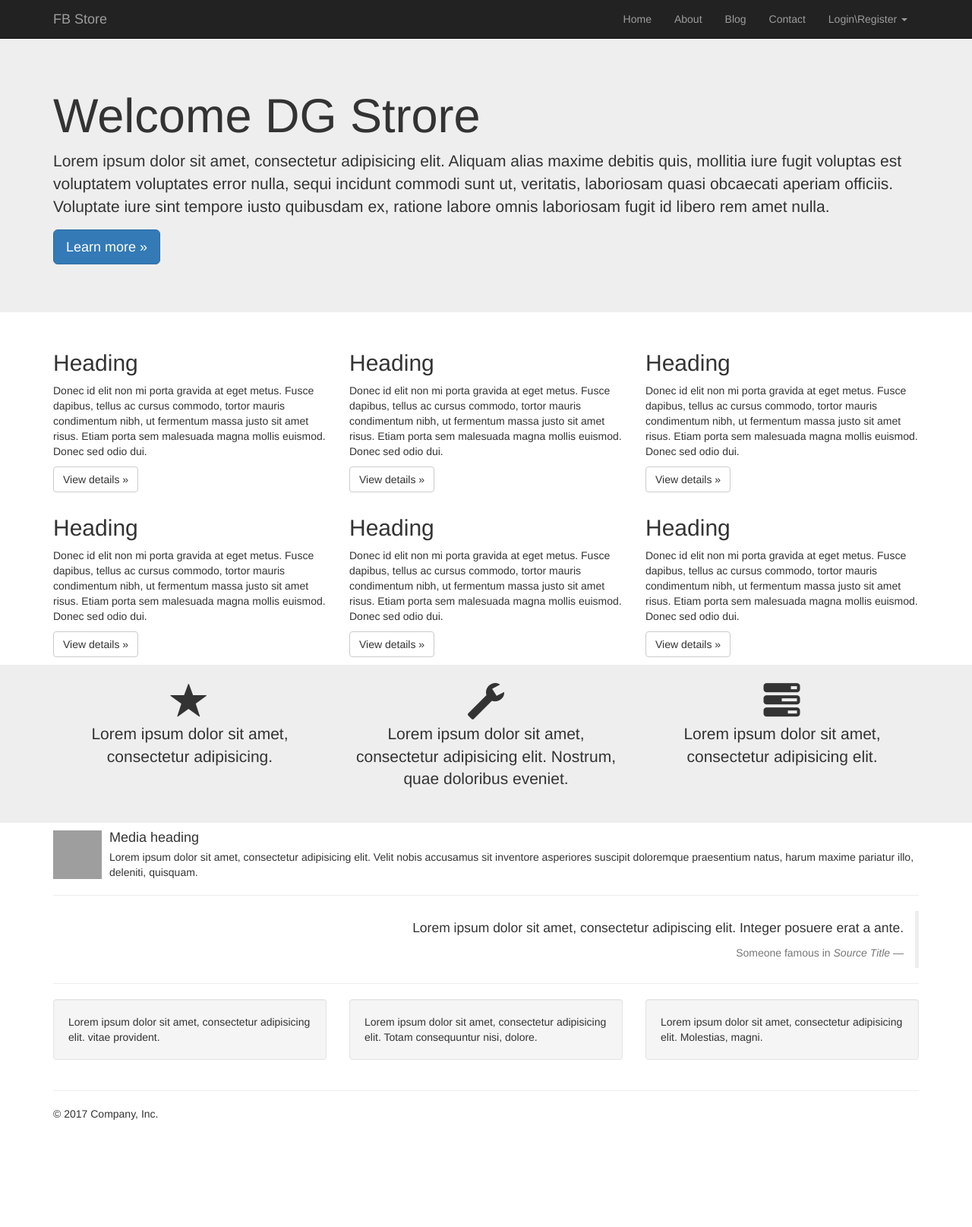
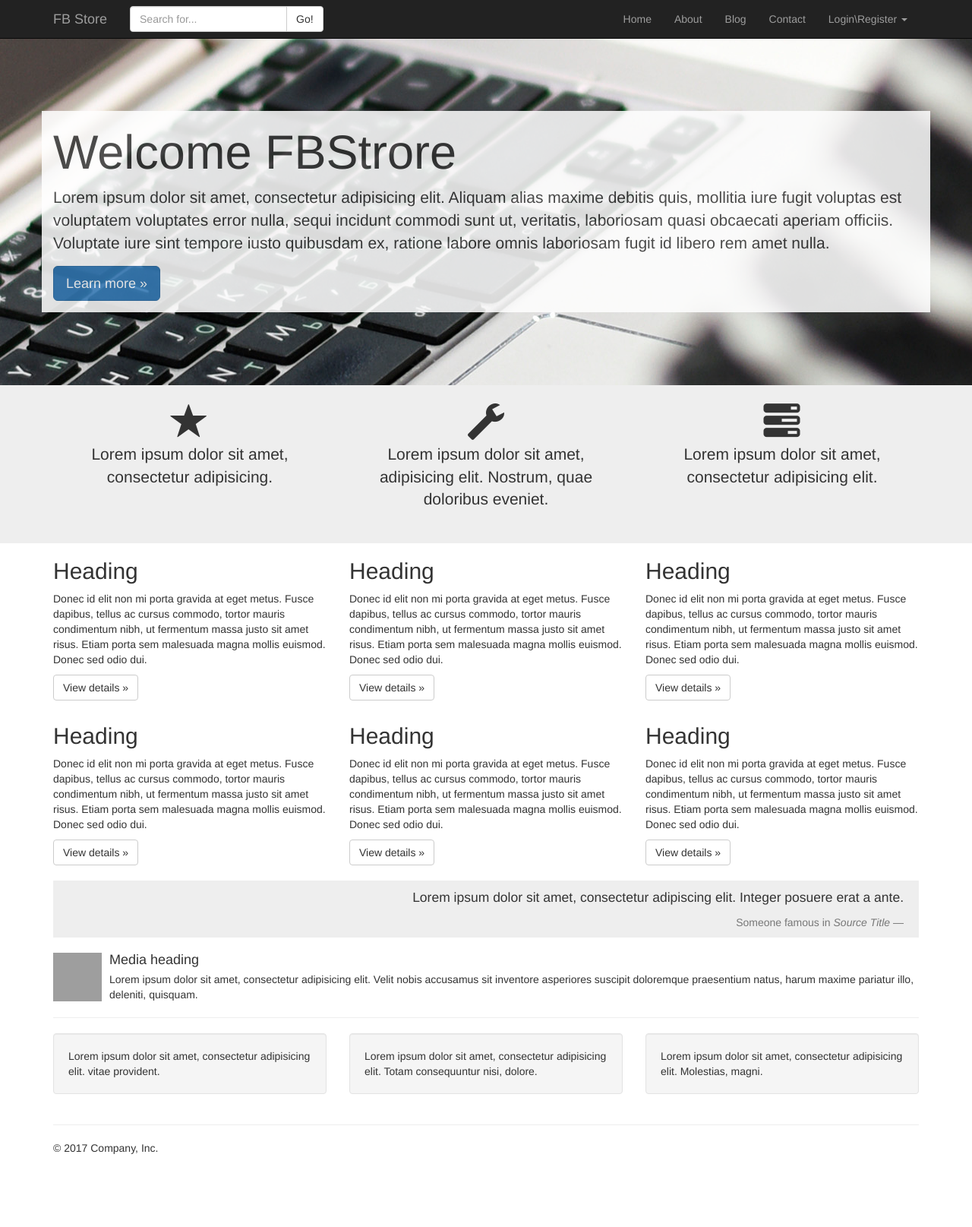
Before and after one commit to digvijaybhakuni/python-playground, a Flask app: page / in a window 1280 px wide. Shown: the whole page at 76% size. Before the commit the page ends 1474 px from the top, so only its background shows below. Run offline with Flask 2, Linux system fonts and the light colour scheme; some libraries are stand-ins or nearby versions; grey boxes are pictures that could not be loaded.

Commit message:
some ui updates and serach in menu

```diff
--- a/flask-app/src/app.py
+++ b/flask-app/src/app.py
@@ -97,13 +97,13 @@ def contact():
         cur = mysql.connection.cursor()
 
         # Insert Data
-        res = cur.execute("INSERT INTO contacts(id, name, company, email, note) values(null, %s, %s, %s, %s)", (name, company, email, notes))
+        cur.execute("INSERT INTO contacts(id, name, company, email, note) values(null, %s, %s, %s, %s)", (name, company, email, notes))
 
         # Commit to DB
         mysql.connection.commit()
 
         flash("Thanks you submitting contact", "info")
-        contact_form = ContactForm(formdata=None)
+        return redirect(url_for("contact"))
     return render_template("contact.html", form=contact_form)
 
 # Add Route register
@@ -259,15 +259,23 @@ def delete_post(id):
 @app.route("/logout")
 @is_logged_in
 def logout():
+    # Method to log session out
     session.clear()
     flash("Logout Susscess", "info")
     return redirect(url_for("index"))
 
 
+@app.route("/search")
+def search():
+    return render_template("search.html")
 
-# Tests routes
+
+
+
+#Tests routes
 @app.route("/sample")
 def sample_data():
+    # Sample Methos
     return render_template("sample-data.html", sample_count = range(20))
 
 @app.route("/hello")
--- a/flask-app/src/static/css/style.css
+++ b/flask-app/src/static/css/style.css
@@ -6,6 +6,26 @@ body {
     margin-top: 50px;
     height: 100%;
 }
+
+
+.wrapper {
+    min-height: 100%;
+    height: auto !important;
+    height: 100%;
+    margin: 0 auto -155px; /* the bottom margin is the negative value of the footer's height */
+}
+
+footer.site-footer, .push {
+    height: 155px; /* .push must be the same height as .footer */
+}
+
+/* body {
+  position: relative;
+  margin: 0;
+  padding-bottom: 6rem;
+  min-height: 100%;
+  font-family: "Helvetica Neue", Arial, sans-serif;
+} */
 
 #dashboard a.btn.pull-right{
     margin-top: 20px;
@@ -40,3 +60,18 @@ body {
 .bg-eee{
     background-color: #eee;
 }
+
+#section-index > .jumbotron{
+    background-image: url("../img/jumbotron.jpeg");
+    background-repeat: no-repeat;
+    background-attachment: scroll;
+    background-position: 60% 60%;
+    padding: 96px 0;
+    margin: 0px;
+}
+
+
+#section-index > .jumbotron > .container{
+    background-color: #fff;
+    opacity: 0.85;
+}
--- a/flask-app/src/templates/about.html
+++ b/flask-app/src/templates/about.html
@@ -51,10 +51,7 @@
         </div>
 
         <div class="well well-lg">
-            <blockquote>
-                <p>Lorem ipsum dolor sit amet, consectetur adipiscing elit. Integer posuere erat a ante.</p>
-                <footer>Someone famous in <cite title="Source Title">Source Title</cite></footer>
-            </blockquote>
+            <p class="lead">Lorem ipsum dolor sit amet, consectetur adipisicing elit. Est, quisquam quos dolorem ullam sunt corrupti autem voluptas magni, quae optio asperiores hic ex nostrum.</p>
         </div>
     </div>
 </section>
--- a/flask-app/src/templates/contact.html
+++ b/flask-app/src/templates/contact.html
@@ -2,11 +2,11 @@
 <section id="contact-section">
     <div class="app-page-header">
         <div class="container">
-            <h4>Contact Form</h4>
+            <h4>Contact Us</h4>
         </div>
     </div>
     <div class="container">
-
+        <p class="lead">Lorem ipsum dolor sit amet, consectetur adipisicing elit. Quaerat eligendi nisi commodi iure facilis delectus doloremque! Enim odio quo officiis voluptate! Modi, reiciendis, ipsam cum ex labore excepturi voluptatem asperiores a corporis, eveniet tenetur. Nihil, blanditiis quibusdam magnam numquam distinctio ipsum ea aliquid reiciendis expedita suscipit eaque aspernatur praesentium cupiditate.</p>
         <div class="row">
             <div class="col-md-8">
                 {% from "includes/_formhelpers.html" import render_field %}
--- a/flask-app/src/templates/includes/_footer.html
+++ b/flask-app/src/templates/includes/_footer.html
@@ -1,4 +1,4 @@
-<footer>
+<footer class="site-footer">
     <div class="container">
         <hr>
         <p>© 2017 Company, Inc.</p>
--- a/flask-app/src/templates/includes/_jumbotron.html
+++ b/flask-app/src/templates/includes/_jumbotron.html
@@ -1,6 +1,6 @@
 <div class="jumbotron">
     <div class="container">
-        <h1>Welcome DG Strore</h1>
+        <h1>Welcome FBStrore</h1>
         <p>Lorem ipsum dolor sit amet, consectetur adipisicing elit. Aliquam alias maxime debitis quis, mollitia iure fugit voluptas est voluptatem voluptates error nulla, sequi incidunt commodi sunt ut, veritatis, laboriosam quasi obcaecati aperiam officiis. Voluptate iure sint tempore iusto quibusdam ex, ratione labore omnis laboriosam fugit id libero rem amet nulla.</p>
         <p><a class="btn btn-primary btn-lg" href="#" role="button">Learn more »</a></p>
     </div>
--- a/flask-app/src/templates/includes/_nav-bar.html
+++ b/flask-app/src/templates/includes/_nav-bar.html
@@ -1,8 +1,7 @@
 <nav class="navbar navbar-inverse navbar-fixed-top">
     <div class="container">
         <div class="navbar-header">
-            <button type="button" class="navbar-toggle collapsed" data-toggle="collapse" data-target="#nav-items"
-                    aria-expanded="false"
+            <button type="button" class="navbar-toggle collapsed" data-toggle="collapse" data-target="#nav-items" aria-expanded="false"
                 aria-controls="navbar">
                 <span class="sr-only">Toggle navigation</span>
                 <span class="icon-bar"></span>
@@ -10,9 +9,16 @@
                 <span class="icon-bar"></span>
             </button>
             <a class="navbar-brand" href="/">FB Store</a>
+
         </div>
-        <div id="nav-items" class="navbar-collapse collapse navbar-right">
-            <ul class="nav navbar-nav">
+
+        <form class="navbar-form navbar-left" action="/search" method="GET">
+            <div class="input-group">
+                <input type="text" name="q" class="form-control" placeholder="Search for...">
+                <span class="input-group-btn"><button class="btn btn-default" type="submit">Go!</button></span>
+            </div>
+        </form>
+        <ul id="nav-items" class="nav navbar-nav navbar-collapse collapse navbar-right">
             <li><a class="active" href="/">Home</a></li>
             <li><a href="/about">About</a></li>
             <li><a href="/blog">Blog</a></li>
@@ -22,8 +28,7 @@
             <li><a href="/logout">Logout</a></li>
             {% else %}
             <li class="dropdown">
-                    <a href="#" class="dropdown-toggle" data-toggle="dropdown" role="button" aria-haspopup="true"
-                       aria-expanded="false">Login\Register <span class="caret"></span></a>
+                <a href="#" class="dropdown-toggle" data-toggle="dropdown" role="button" aria-haspopup="true" aria-expanded="false">Login\Register <span class="caret"></span></a>
                 <ul class="dropdown-menu">
                     <li><a href="/login">Login</a></li>
                     <li><a href="/register">Register</a></li>
@@ -31,41 +36,6 @@
             </li>
             {% endif %}
         </ul>
-        </div>
 
     </div>
 </nav>
-
-<!-- <nav class="navbar navbar-default navbar-fixed-top">
-    <div class="container">
-        <div class="navbar-header">
-            <button type="button" class="navbar-toggle collapsed" data-toggle="collapse" data-target="#navbar" aria-expanded="false"
-                aria-controls="navbar">
-            <span class="sr-only">Toggle navigation</span>
-            <span class="icon-bar"></span>
-            <span class="icon-bar"></span>
-            <span class="icon-bar"></span>
-          </button>
-            <a class="navbar-brand" href="#">Bootstrap theme</a>
-        </div>
-        <div id="navbar" class="navbar-collapse collapse">
-            <ul class="nav navbar-nav">
-                <li class="active"><a href="#">Home</a></li>
-                <li><a href="#about">About</a></li>
-                <li><a href="#contact">Contact</a></li>
-                <li class="dropdown">
-                    <a href="#" class="dropdown-toggle" data-toggle="dropdown" role="button" aria-haspopup="true" aria-expanded="false">Dropdown <span class="caret"></span></a>
-                    <ul class="dropdown-menu">
-                        <li><a href="#">Action</a></li>
-                        <li><a href="#">Another action</a></li>
-                        <li><a href="#">Something else here</a></li>
-                        <li role="separator" class="divider"></li>
-                        <li class="dropdown-header">Nav header</li>
-                        <li><a href="#">Separated link</a></li>
-                        <li><a href="#">One more separated link</a></li>
-                    </ul>
-                </li>
-            </ul>
-        </div>
-    </div>
-</nav> -->
--- a/flask-app/src/templates/includes/_post_form.html
+++ b/flask-app/src/templates/includes/_post_form.html
@@ -8,4 +8,5 @@
     </div>
     {{form.id}}
     <input type="submit" class="btn btn-primary" value="Submit">
+    <a href="/dashboard" class="btn btn-link">Cancel</a>
 </form>
--- a/flask-app/src/templates/index.html
+++ b/flask-app/src/templates/index.html
@@ -1,7 +1,27 @@
 {% extends 'layout/base_layout.html' %} {% block content %}
-<section>
+<section id="section-index">
     {% include 'includes/_jumbotron.html'%}
 </section>
+
+<section id="section-ribbon" class="bg-eee">
+    <div class="container">
+        <div class="row">
+            <div class="col-md-4 text-center">
+                <span class="glyphicon glyphicon-star" aria-hidden="true"></span>
+                <p class="lead">Lorem ipsum dolor sit amet, consectetur adipisicing.</p>
+            </div>
+            <div class="col-md-4 text-center">
+                <span class="glyphicon glyphicon-wrench" aria-hidden="true"></span>
+                <p class="lead">Lorem ipsum dolor sit amet, adipisicing elit. Nostrum, quae doloribus eveniet.</p>
+            </div>
+            <div class="col-md-4 text-center">
+                <span class="glyphicon glyphicon-tasks" aria-hidden="true"></span>
+                <p class="lead">Lorem ipsum dolor sit amet, consectetur adipisicing elit.</p>
+            </div>
+        </div>
+    </div>
+</section>
+
 <section class="hilighted-items">
     <div class="container">
         <div class="row">
@@ -18,27 +38,16 @@
     </div>
 </section>
 
-<section id="section-ribbon" class="bg-eee">
-    <div class="container">
-        <div class="row">
-            <div class="col-md-4 text-center">
-                <span class="glyphicon glyphicon-star" aria-hidden="true"></span>
-                <p class="lead">Lorem ipsum dolor sit amet, consectetur adipisicing.</p>
-            </div>
-            <div class="col-md-4 text-center">
-                <span class="glyphicon glyphicon-wrench" aria-hidden="true"></span>
-                <p class="lead">Lorem ipsum dolor sit amet, consectetur adipisicing elit. Nostrum, quae doloribus eveniet.</p>
-            </div>
-            <div class="col-md-4 text-center">
-                <span class="glyphicon glyphicon-tasks" aria-hidden="true"></span>
-                <p class="lead">Lorem ipsum dolor sit amet, consectetur adipisicing elit.</p>
-            </div>
-        </div>
-    </div>
-</section>
+
 
 <section id="section-content">
     <div class="container">
+
+        <blockquote class="blockquote-reverse bg-eee">
+            <p>Lorem ipsum dolor sit amet, consectetur adipiscing elit. Integer posuere erat a ante.</p>
+            <footer>Someone famous in <cite title="Source Title">Source Title</cite></footer>
+        </blockquote>
+
         <div class="media">
             <div class="media-left">
                 <a href="#"><img class="media-object" src="https://s-media-cache-ak0.pinimg.com/736x/41/1a/48/411a4835d38ff899e55ce2802b08329c--learning-logo-geometric-designs.jpg" alt="..."></a>
@@ -49,12 +58,7 @@
                 praesentium natus, harum maxime pariatur illo, deleniti, quisquam.
             </div>
         </div>
-        <hr>
-        <blockquote class="blockquote-reverse">
-            <p>Lorem ipsum dolor sit amet, consectetur adipiscing elit. Integer posuere erat a ante.</p>
-            <footer>Someone famous in <cite title="Source Title">Source Title</cite></footer>
-        </blockquote>
-        <hr>
+        <hr/>
         <div class="row">
             <div class="col-md-4">
                 <div class="well">Lorem ipsum dolor sit amet, consectetur adipisicing elit. vitae provident.</div>
--- a/flask-app/src/templates/layout/base.html
+++ b/flask-app/src/templates/layout/base.html
@@ -8,9 +8,9 @@
     <meta name="description" content="">
     <meta name="author" content="">
     <link rel="stylesheet" href="https://maxcdn.bootstrapcdn.com/bootstrap/3.3.7/css/bootstrap.min.css">
-    <link rel="stylesheet" href="https://maxcdn.bootstrapcdn.com/font-awesome/4.7.0/css/font-awesome.min.css"/>
-    <link rel="stylesheet" href="{{ url_for('static', filename='css/style.css') }}"/>
-    <link rel="icon" href="assert/icon/favicon.ico">
+    <link rel="stylesheet" href="https://maxcdn.bootstrapcdn.com/font-awesome/4.7.0/css/font-awesome.min.css" />
+    <link rel="stylesheet" href="{{ url_for('static', filename='css/style.css') }}" />
+    <link rel="icon" href="https://en.wikipedia.org/static/favicon/wikipedia.ico">
     <title>Flask App : Book Store</title>
 </head>
 
--- a/flask-app/src/templates/layout/base_layout.html
+++ b/flask-app/src/templates/layout/base_layout.html
@@ -1,8 +1,8 @@
-{% extends 'layout/base.html' %}
-
-{% block body %}
+{% extends 'layout/base.html' %} {% block body %}
+<div class="wrapper">
     {% include 'includes/_nav-bar.html'%}
     {% include 'includes/_messages.html' %}
     {% block content %} {% endblock %}
-    {% include 'includes/_footer.html'%}
-{% endblock %}
+    <div class="push"></div>
+</div>
+{% include 'includes/_footer.html'%} {% endblock %}
--- /dev/null
+++ b/flask-app/src/templates/search.html
@@ -0,0 +1 @@
+<h1>Search</h1>
```
Also changed, not shown: flask-app/src/templates/blog.html (+4 -5 lines), flask-app/src/static/img/jumbotron.jpeg (added). Lines whose indentation alone changed are shown as unchanged.
